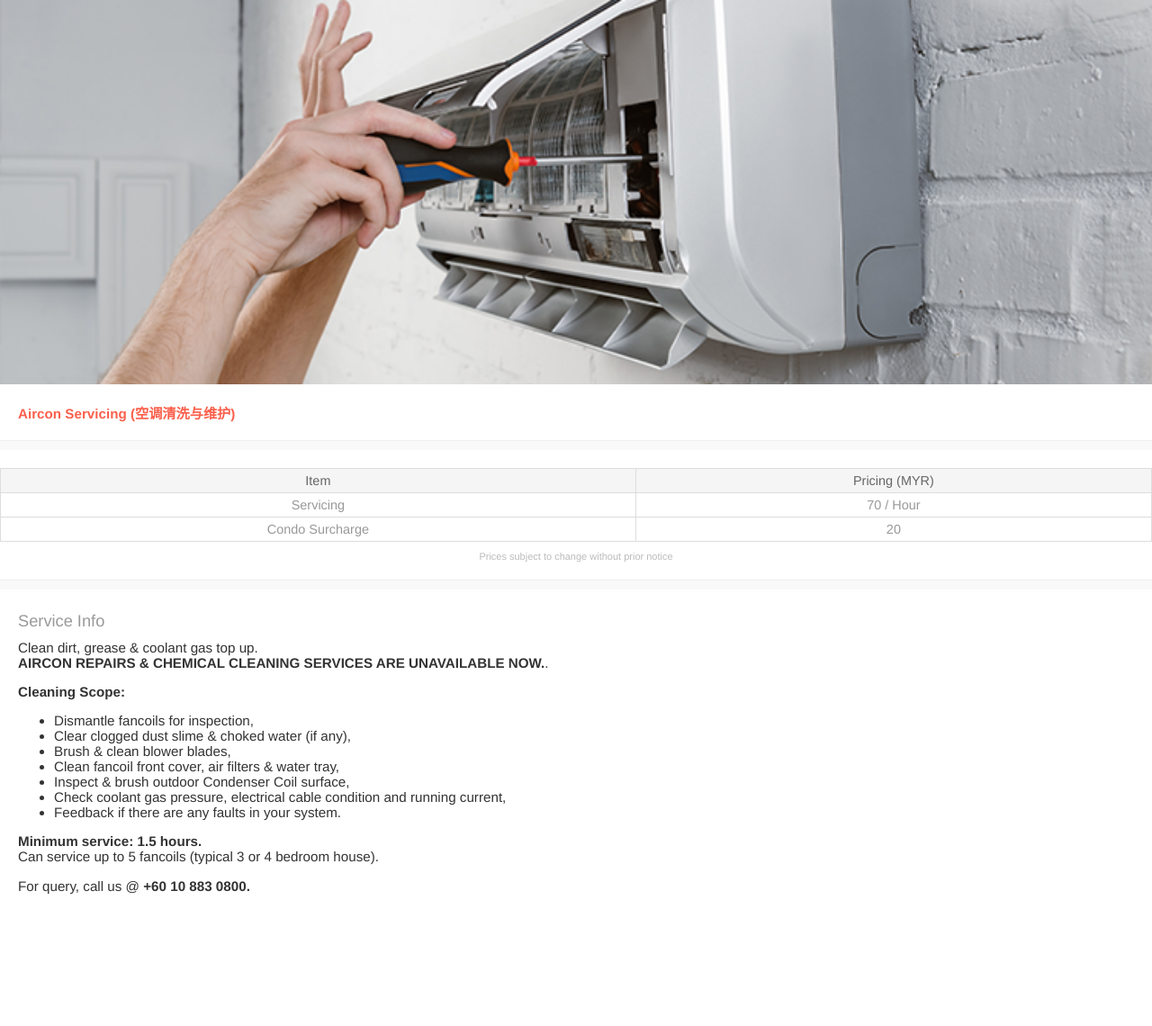
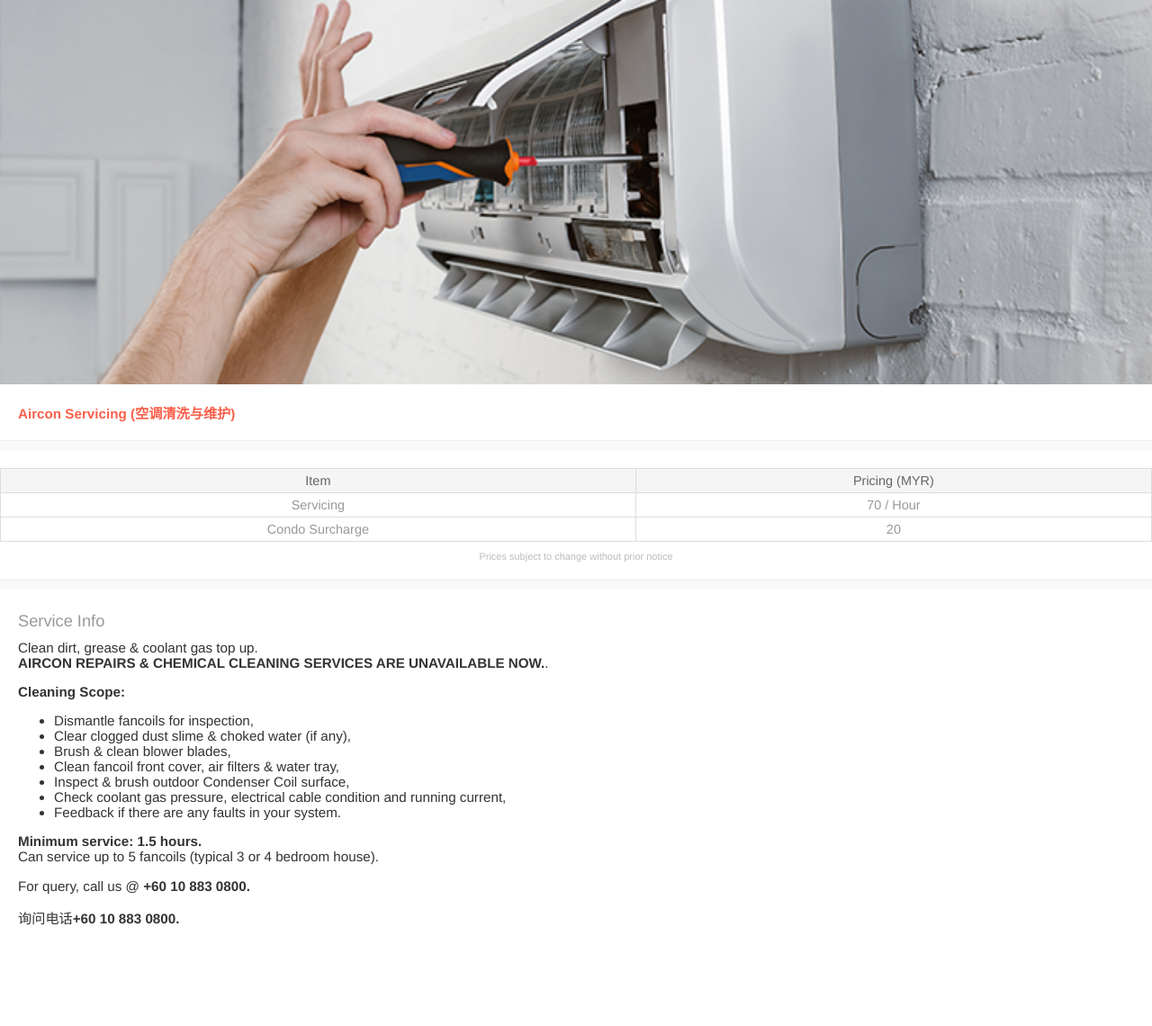
Before and after one commit to blooms-singapore/pages, a Jekyll site: the page built from en/services/aircon.html, in a window 1280 px wide. Shown: the whole page at 90% size. Built offline with Jekyll 4.4.1, drawn with Linux system fonts in a browser that asks for light colours; before the commit the page ends 1103 px from its top, so only the background shows below that.

Commit message:
Update aircon.html

```diff
--- a/en/services/aircon.html
+++ b/en/services/aircon.html
@@ -28,6 +28,8 @@ layout: service
         <p>
        <p>
          For query, call us @ <strong>+60 10 883 0800.</strong>
+         <p>
+           询问电话<strong>+60 10 883 0800.</strong>
     </p>
 
   </div>
```
